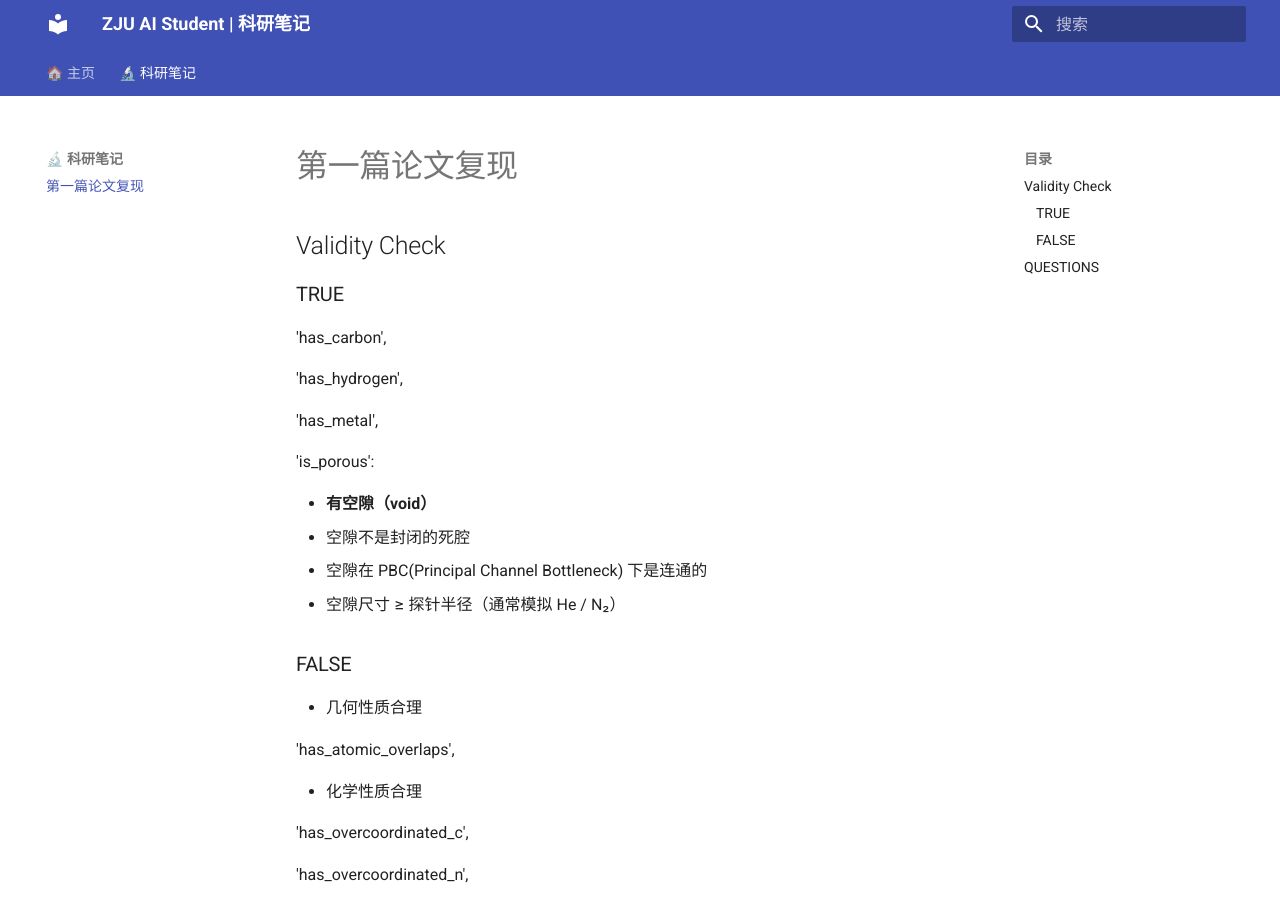
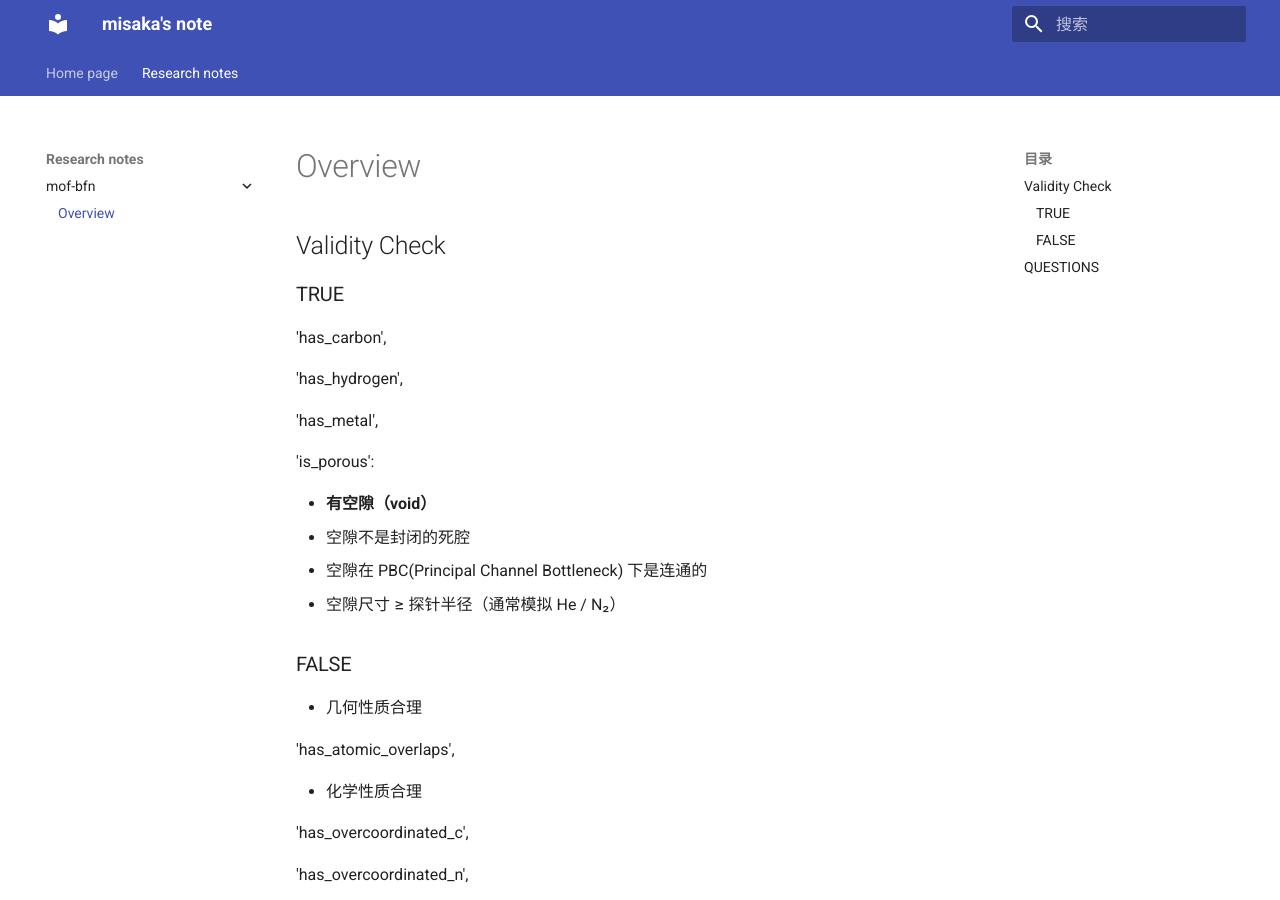
Before and after one commit to LEMyuemingxingxi/misakas_web, an MkDocs documentation site: the page built from docs/research/first-paper.md, in a window 1280 px wide and 900 px high. Built offline with MkDocs 1.6.1 and Material for MkDocs 9.7.7, drawn with Linux system fonts in a browser that asks for light colours.

Commit message:
update: new layout

```diff
--- a/mkdocs.yml
+++ b/mkdocs.yml
@@ -1,4 +1,4 @@
-site_name: "ZJU AI Student | 科研笔记"
+site_name: "misaka's note"
 theme:
   name: material
   language: zh
@@ -18,6 +18,7 @@ markdown_extensions:
 
 # 这里的导航栏会自动对应你的 md 文件
 nav:
-  - 🏠 主页: index.md
-  - 🔬 科研笔记:
-    - 第一篇论文复现: research/first-paper.md
+  - Home page: index.md
+  - Research notes:
+    - mof-bfn:
+      - Overview: research/first-paper.md
```
